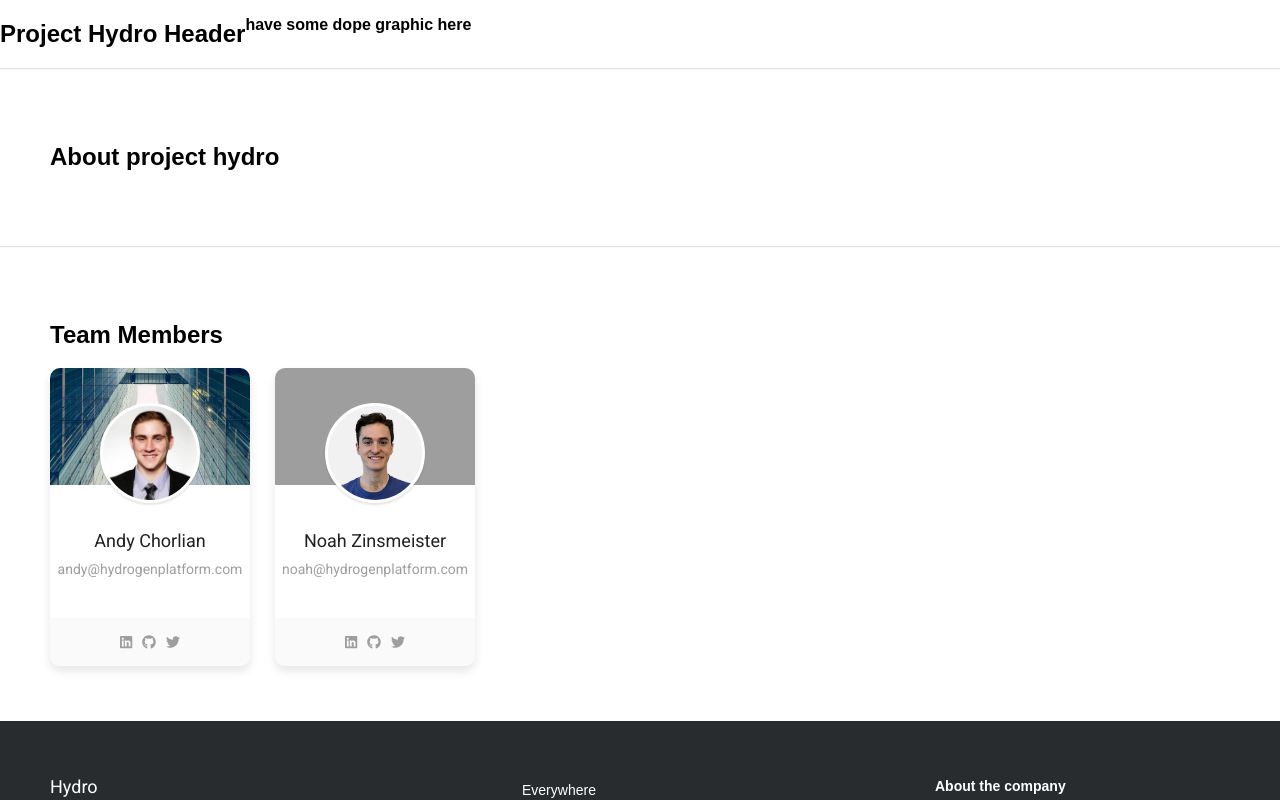
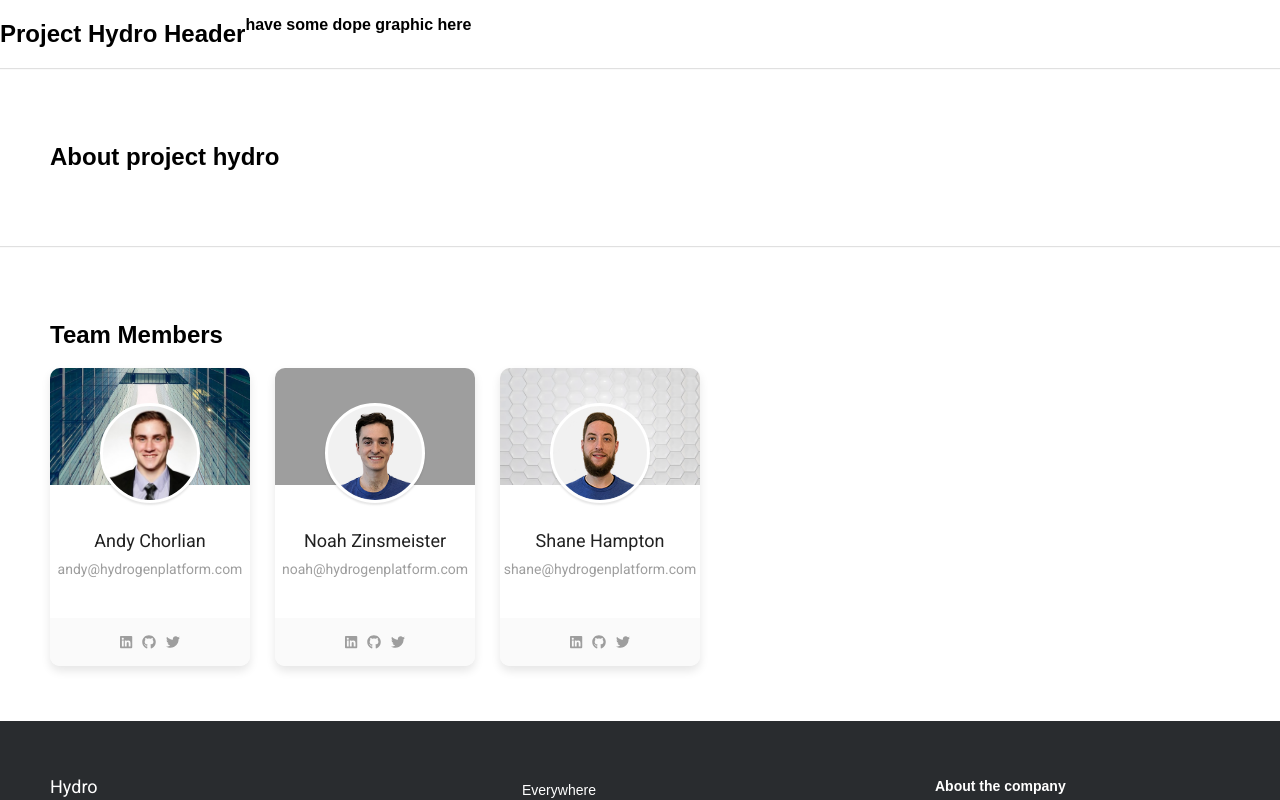
Before and after one commit to hydrogen-dev/projecthydro.org, a React (Create React App) app: page / in a window 1280 px wide. Shown: the top 800 px of the page. Built offline with nearby package versions, Linux system fonts and the light colour scheme; grey boxes are pictures that could not be loaded; the HTML template or start-up script is replaced by a standard one.

Commit message:
added shane

```diff
--- a/src/App.js
+++ b/src/App.js
@@ -56,6 +56,15 @@ class App extends Component {
               github="https://github.com/noahhydro"
               photoName = "noah.png"
             />
+            <Profile
+              name = "Shane Hampton"
+              linkedIn="https://www.linkedin.com/in/shane-hampton-a9689b49/"
+              email="shane@hydrogenplatform.com"
+              twitter="https://twitter.com/citizenshane_"
+              github="https://github.com/shanehampton"
+              photoName = "shane.png"
+              background = "hexagons.png"
+            />
           </div>
         </section>
 
--- a/src/profiles/ProfileCSS.css
+++ b/src/profiles/ProfileCSS.css
@@ -17,7 +17,7 @@
 	transition: .1s ease-in-out;
 }
 
-	.card:first-of-type{
+	.card{
 		margin-right: 25px;
 	}
 
```
Also changed, not shown: public/backgrounds/hexagons.png (added), public/people/shane.png (added).
